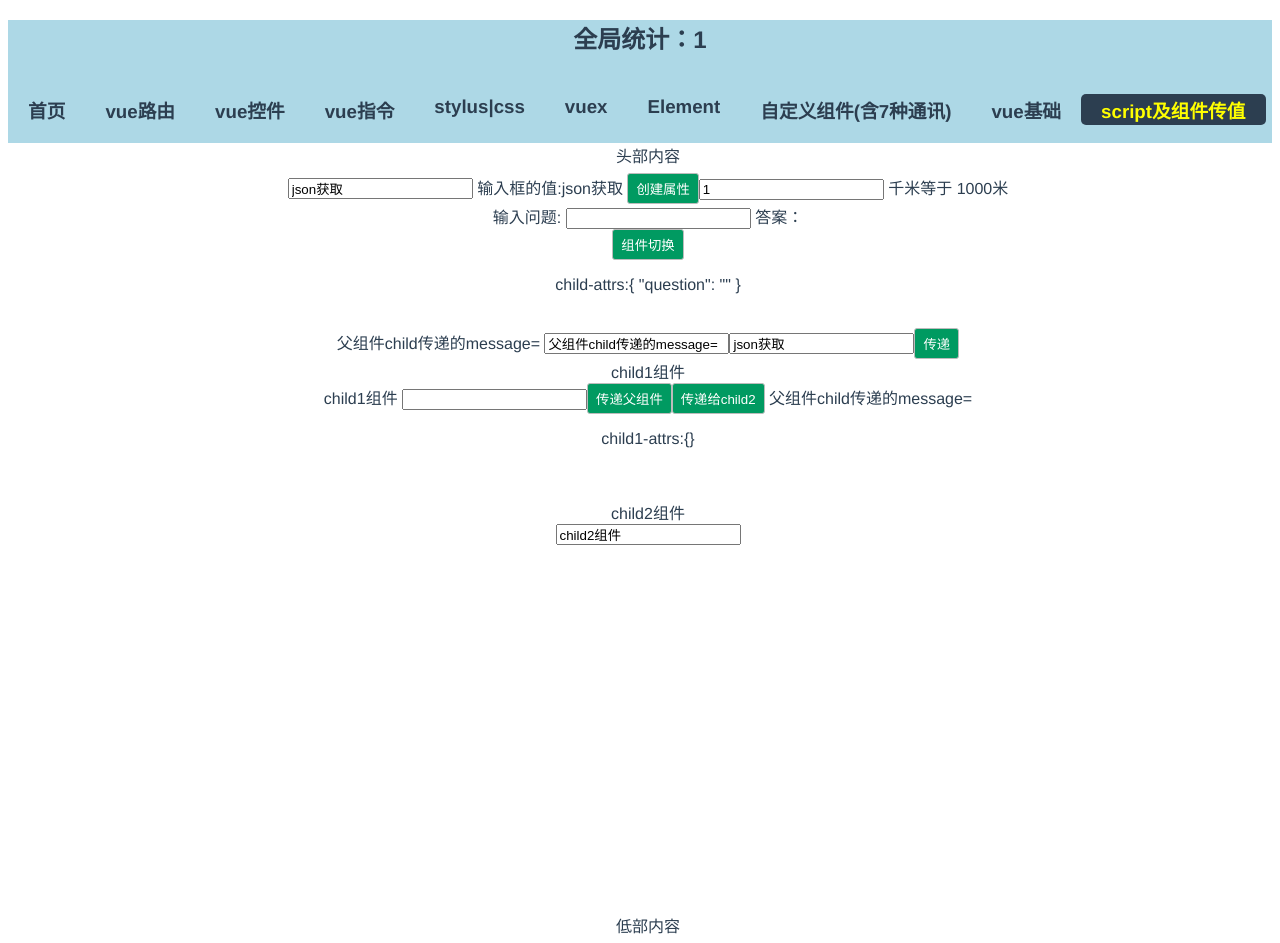
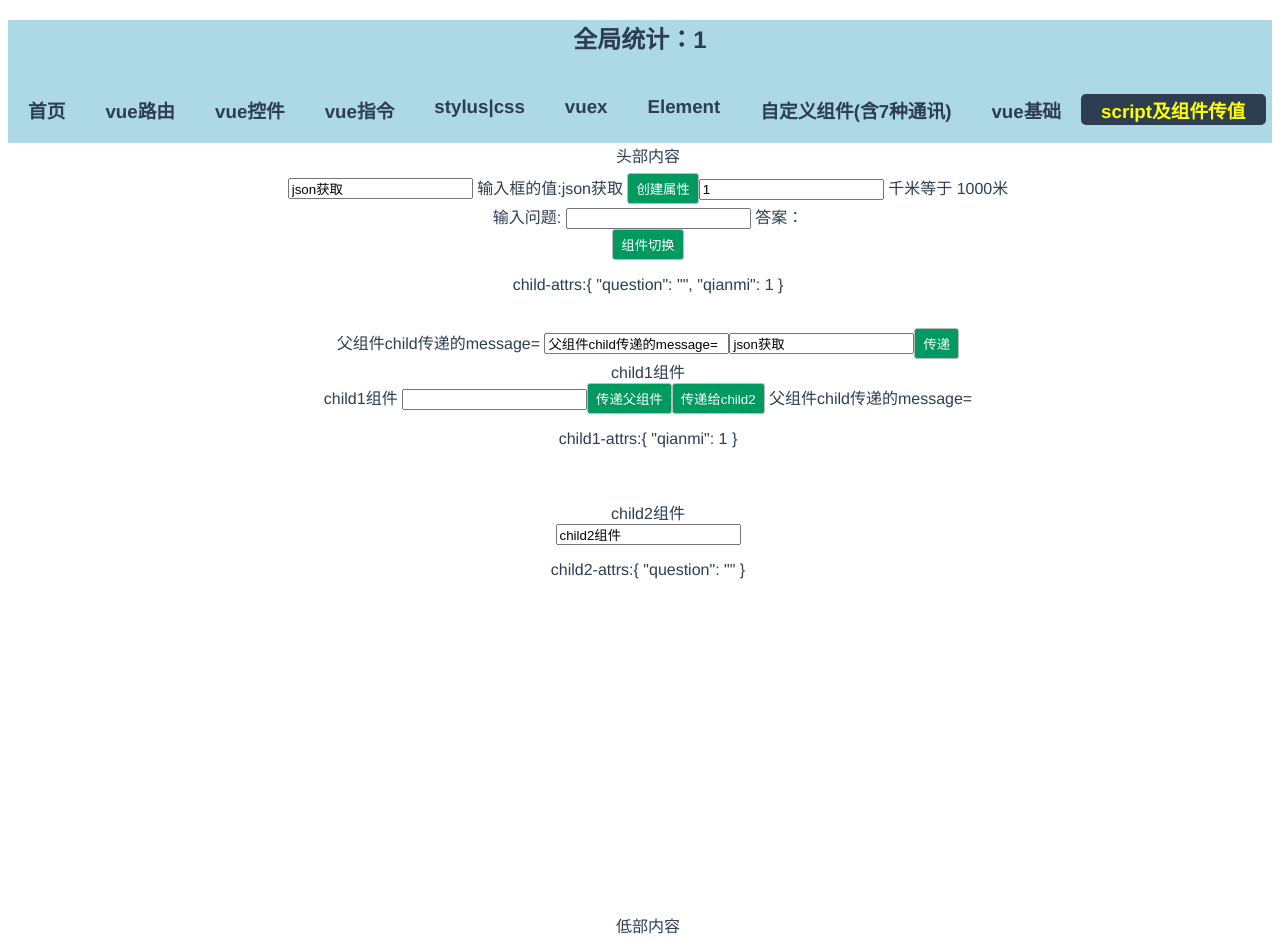
Before and after one commit to 8warrior8/warrior, a Vue app: page /#/ytg in a window 1280 px wide. Built offline with nearby package versions, Linux system fonts and the light colour scheme.

Commit message:
ytg修改

```diff
--- a/src/components/ytg/child.vue
+++ b/src/components/ytg/child.vue
@@ -10,7 +10,7 @@
     <child1 v-bind:title="title" v-bind="$attrs" v-on="$listeners"></child1>
     <br>child2组件
     <br>
-    <child2></child2>
+    <child2 v-bind="$attrs"></child2>
   </div>
 </template>
 <script>
@@ -76,7 +76,7 @@ export default {
     child2: child2
   },
   mounted: function() {
-    //this.initData();
+    this.initData();
   },
   activated: function() {
     //keep-alive 组件激活时调用
--- a/src/components/ytg/child2.vue
+++ b/src/components/ytg/child2.vue
@@ -1,6 +1,7 @@
 <template>
   <div>
     <input v-model="msg">
+    <p>child2-attrs:{{$attrs}}</p><br>
   </div>
 </template>
 <script>
@@ -12,6 +13,7 @@ export default {
       msg: "child2组件"
     };
   },
+  props: ["qianmi"],
   mounted: function() {
     var self = this;
     // 用$on事件来接收参数
--- a/src/components/ytg/func.vue
+++ b/src/components/ytg/func.vue
@@ -17,9 +17,10 @@
         ref="childView"
         :is="componentId"
         v-bind:question="question"
+        v-bind:qianmi="qianmi"
         v-bind:message.sync="msg"
         v-on:childButton="childClick"
-        v-on:childButton1="childClick1"
+        v-on="$listeners"
       ></component>
     </keep-alive>
   </div>
@@ -153,14 +154,14 @@ export default {
     console.log(this.$data, "&data");
     console.log("destroyed.msg=" + this.msg);
   },
-  errorCaptured: function(error, vm, info) {
-    //当捕获一个来自子孙组件的错误时被调用。
-    //此钩子会收到三个参数：错误对象、发生错误的组件实例以及一个包含错误来源信息的字符串。
-    //此钩子可以返回 false 以阻止该错误继续向上传播
-    console.log("errorCaptured.error=" + error);
-    console.log(vm, "vm");
-    console.log("errorCaptured.info=" + info);
-  },
+  // errorCaptured: function(error, vm, info) {
+  //   //当捕获一个来自子孙组件的错误时被调用。
+  //   //此钩子会收到三个参数：错误对象、发生错误的组件实例以及一个包含错误来源信息的字符串。
+  //   //此钩子可以返回 false 以阻止该错误继续向上传播
+  //   console.log("errorCaptured.error=" + error);
+  //   console.log(vm, "vm");
+  //   console.log("errorCaptured.info=" + info);
+  // },
   methods: {
     startUp: function() {
       console.log("startUp");
--- a/src/components/ytg/ytg.vue
+++ b/src/components/ytg/ytg.vue
@@ -2,10 +2,10 @@
   <div id="ytg">
     <container>
       <template v-slot:header>
-          <span>头部内容</span>
+        <span>头部内容</span>
       </template>
       <template v-slot:default>
-          <func></func>
+        <func v-on:childButton1="childClick1"></func>
       </template>
       <template v-slot:footer>
         <span>低部内容</span>
@@ -22,6 +22,19 @@ export default {
   components: {
     container: container,
     func: func
+  },
+  errorCaptured: function(error, vm, info) {
+    //当捕获一个来自子孙组件的错误时被调用。
+    //此钩子会收到三个参数：错误对象、发生错误的组件实例以及一个包含错误来源信息的字符串。
+    //此钩子可以返回 false 以阻止该错误继续向上传播
+    console.log("ytg.errorCaptured.error=" + error);
+    console.log(vm, "vm");
+    console.log("errorCaptured.info=" + info);
+  },
+  methods: {
+    childClick1: function(value) {
+      alert("child1传递事件");
+    }
   }
 };
 </script>
```
